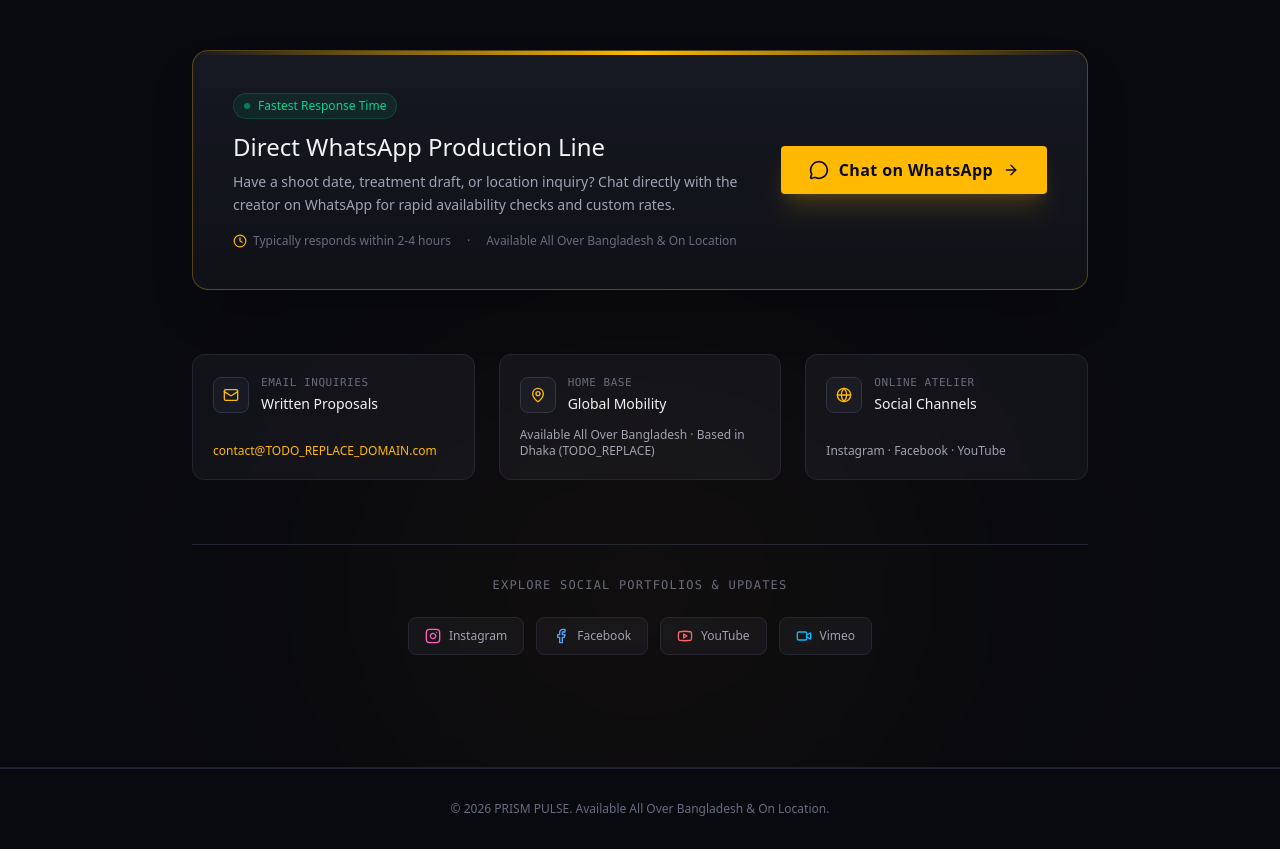
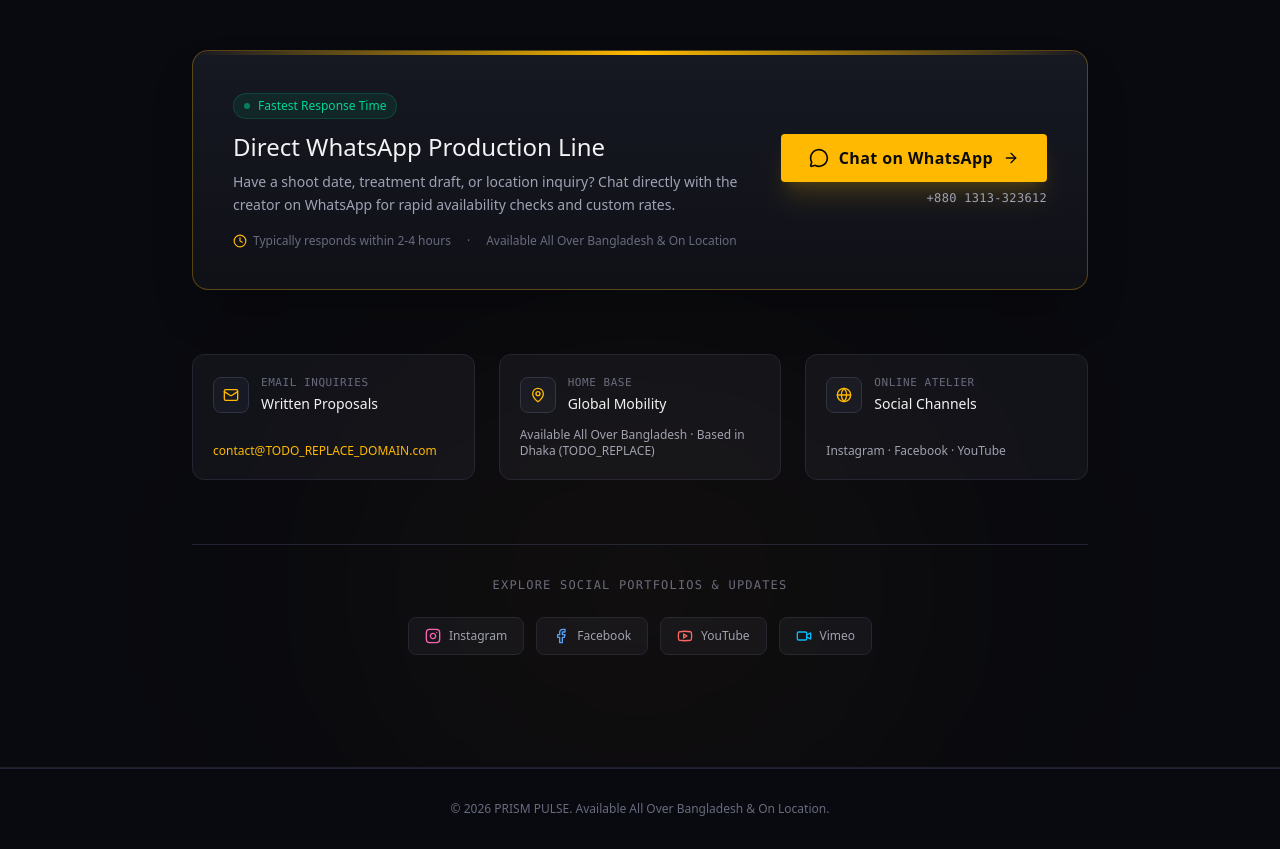
Before and after one commit to isthisdeception/prism-pulse, a React (Vite) app: page / in a window 1280 px wide. Shown: the part 8840-9689 px from the top of the page. Built offline with nearby package versions, Linux system fonts and the light colour scheme.

Commit message:
whatsapp number added

```diff
--- a/src/data/siteConfig.ts
+++ b/src/data/siteConfig.ts
@@ -93,14 +93,14 @@
   },
   contact: {
     // === REPLACE THESE VALUES WITH YOUR REAL CONTACT DETAILS ===
-    whatsappNumber: 'TODO_REPLACE_PHONE_NUMBER', // Example: '+8801XXXXXXXXX'
-    whatsappUrl: 'https://wa.me/TODO_REPLACE_WITH_NUMBER?text=Hello%20Prism%20Pulse,%20I%20would%20like%20to%20discuss%20a%20project',
+    whatsappNumber: '+8801313323612',
+    whatsappUrl: 'https://wa.me/8801313323612?text=Hello%20Prism%20Pulse,%20I%20would%20like%20to%20discuss%20a%20project',
     email: 'contact@TODO_REPLACE_DOMAIN.com',
-    phoneDisplay: '+880 1XXX-XXXXXX (TODO_REPLACE)',
+    phoneDisplay: '+880 1313-323612',
     locationDisplay: 'Available All Over Bangladesh · Based in Dhaka (TODO_REPLACE)',
 
     socials: {
-      whatsapp: 'https://wa.me/TODO_REPLACE_WITH_NUMBER',
+      whatsapp: 'https://wa.me/8801313323612',
       instagram: 'https://instagram.com/TODO_REPLACE_HANDLE',
       facebook: 'https://facebook.com/TODO_REPLACE_PAGE',
       youtube: 'https://youtube.com/@TODO_REPLACE_CHANNEL',
--- a/src/sections/Contact.tsx
+++ b/src/sections/Contact.tsx
@@ -82,7 +82,7 @@
               </div>
 
               {/* Primary WhatsApp Action */}
-              <div className="shrink-0 w-full sm:w-auto">
+              <div className="shrink-0 w-full sm:w-auto flex flex-col items-center sm:items-end gap-2">
                 <Button
                   as="a"
                   href={contact.whatsappUrl}
@@ -96,6 +96,9 @@
                   <span>Chat on WhatsApp</span>
                   <ArrowRight className="w-4 h-4" />
                 </Button>
+                <span className="text-xs font-mono text-[#9fa2b4] tracking-wide">
+                  {contact.phoneDisplay}
+                </span>
               </div>
             </div>
           </div>
--- a/src/sections/Services.tsx
+++ b/src/sections/Services.tsx
@@ -42,7 +42,7 @@
               const whatsappMessage = encodeURIComponent(
                 `Hello Prism Pulse, I would like to discuss a project for ${service.title}.`
               )
-              const serviceWhatsappUrl = `${siteConfig.contact.whatsappUrl}?text=${whatsappMessage}`
+              const serviceWhatsappUrl = `${siteConfig.contact.socials.whatsapp}?text=${whatsappMessage}`
 
               return (
                 <article
@@ -177,7 +177,7 @@
                 </div>
 
                 <a
-                  href={`${siteConfig.contact.whatsappUrl}?text=${encodeURIComponent(
+                  href={`${siteConfig.contact.socials.whatsapp}?text=${encodeURIComponent(
                     `Hello Prism Pulse, I'm interested in discussing a project for ${activeService.title}.`
                   )}`}
                   target="_blank"
```
